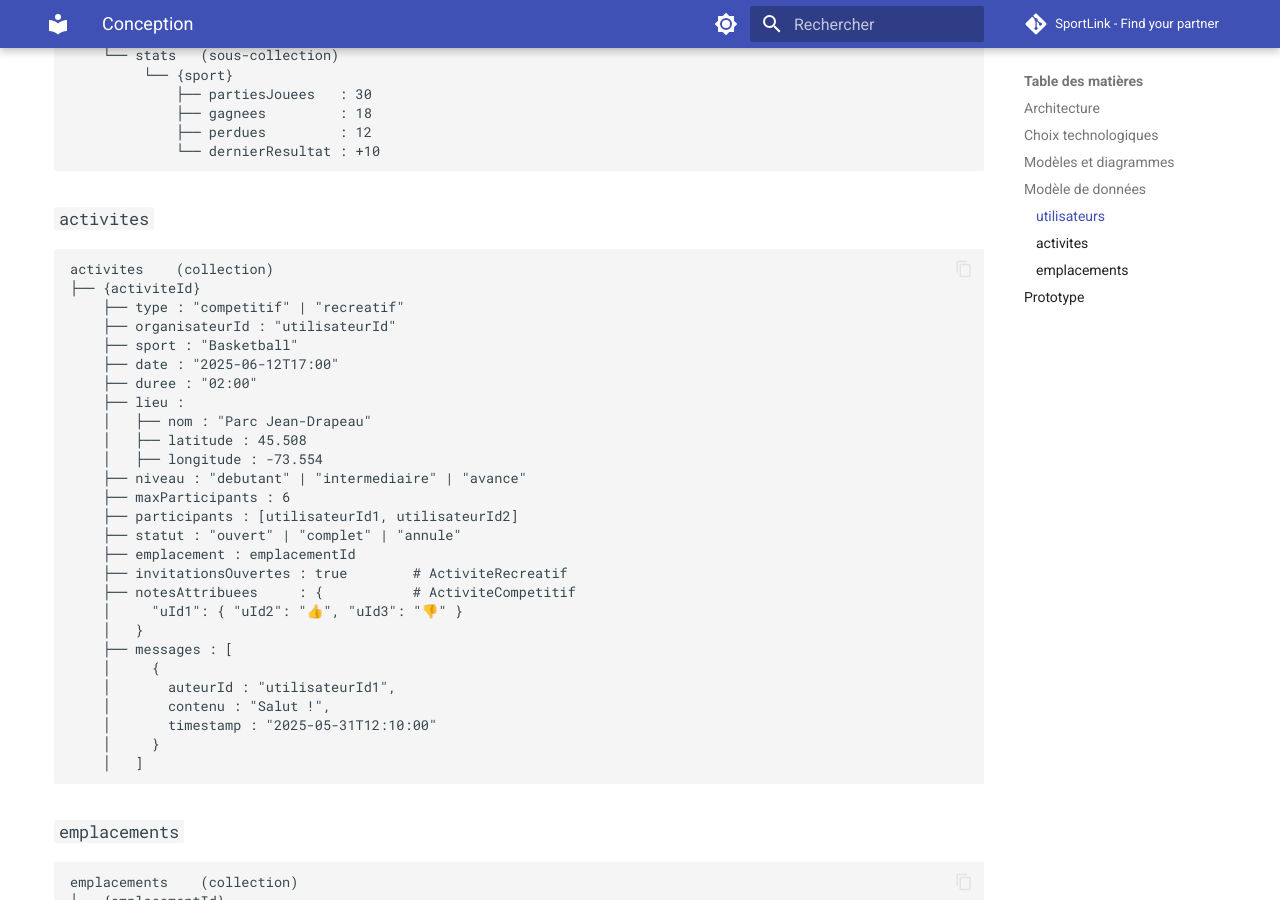
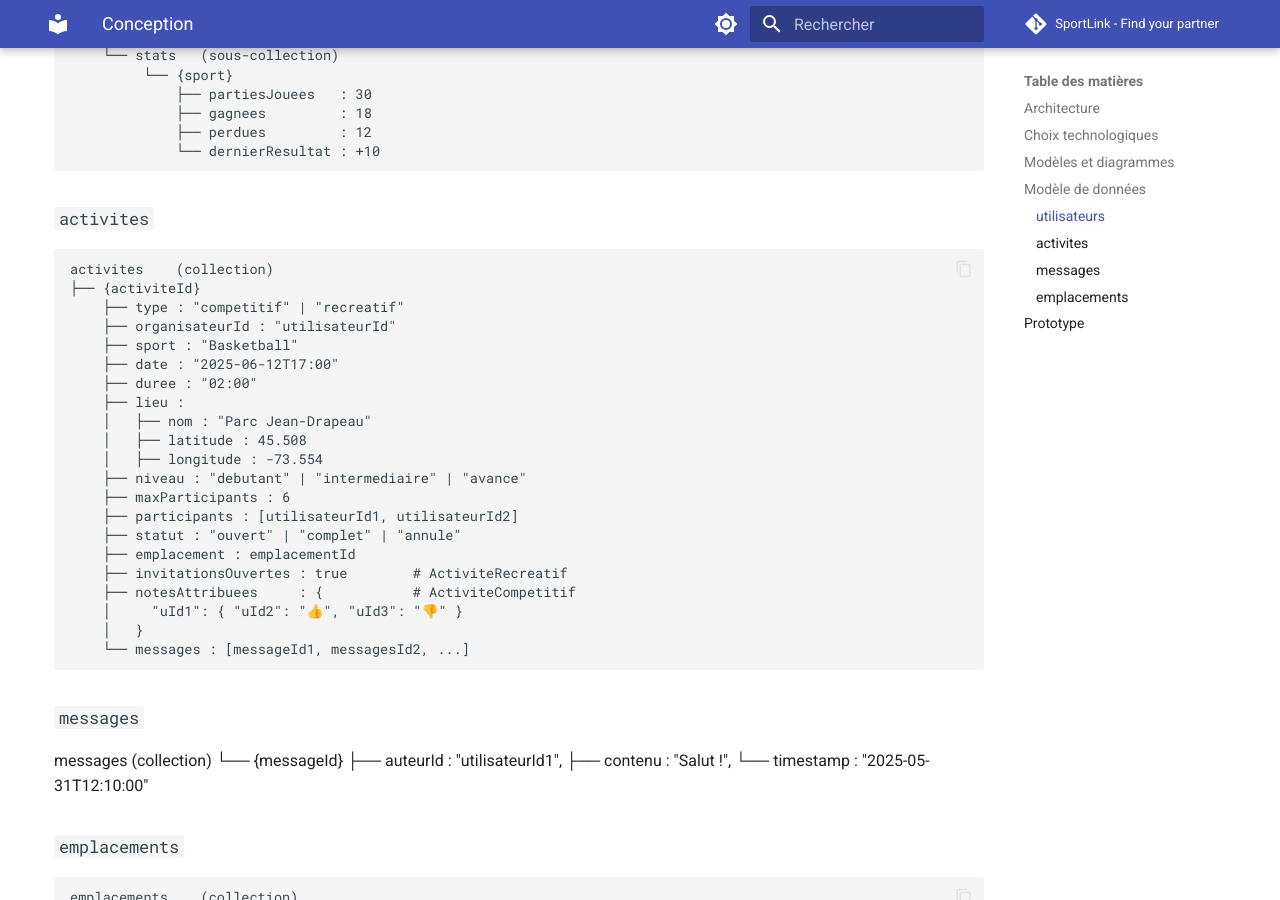
Before and after one commit to mrquaternion/SportLink, an MkDocs documentation site: the page built from docs/conception.md, in a window 1280 px wide and 900 px high, scrolled down 2312 px. Built offline with MkDocs 1.6.1 and Material for MkDocs 9.7.7, drawn with Linux system fonts in a browser that asks for light colours; comment, search, counter and statistics services are not loaded.

Commit message:
Ajustement conception.md

````diff
--- a/docs/conception.md
+++ b/docs/conception.md
@@ -117,14 +117,15 @@ activites    (collection)
     ├── notesAttribuees     : {           # ActiviteCompetitif
     │     "uId1": { "uId2": "👍", "uId3": "👎" }
     │   }
-    ├── messages : [
-    │     {
-    │       auteurId : "utilisateurId1",
-    │       contenu : "Salut !",
-    │       timestamp : "2025-05-31T12:10:00"
-    │     }
-    │   ]
+    └── messages : [messageId1, messagesId2, ...]
 ```
+
+### `messages`
+messages    (collection)
+└── {messageId}
+    ├── auteurId : "utilisateurId1",
+    ├── contenu : "Salut !",
+    └── timestamp : "2025-05-31T12:10:00"
 
 ### `emplacements`
 ```txt
````
